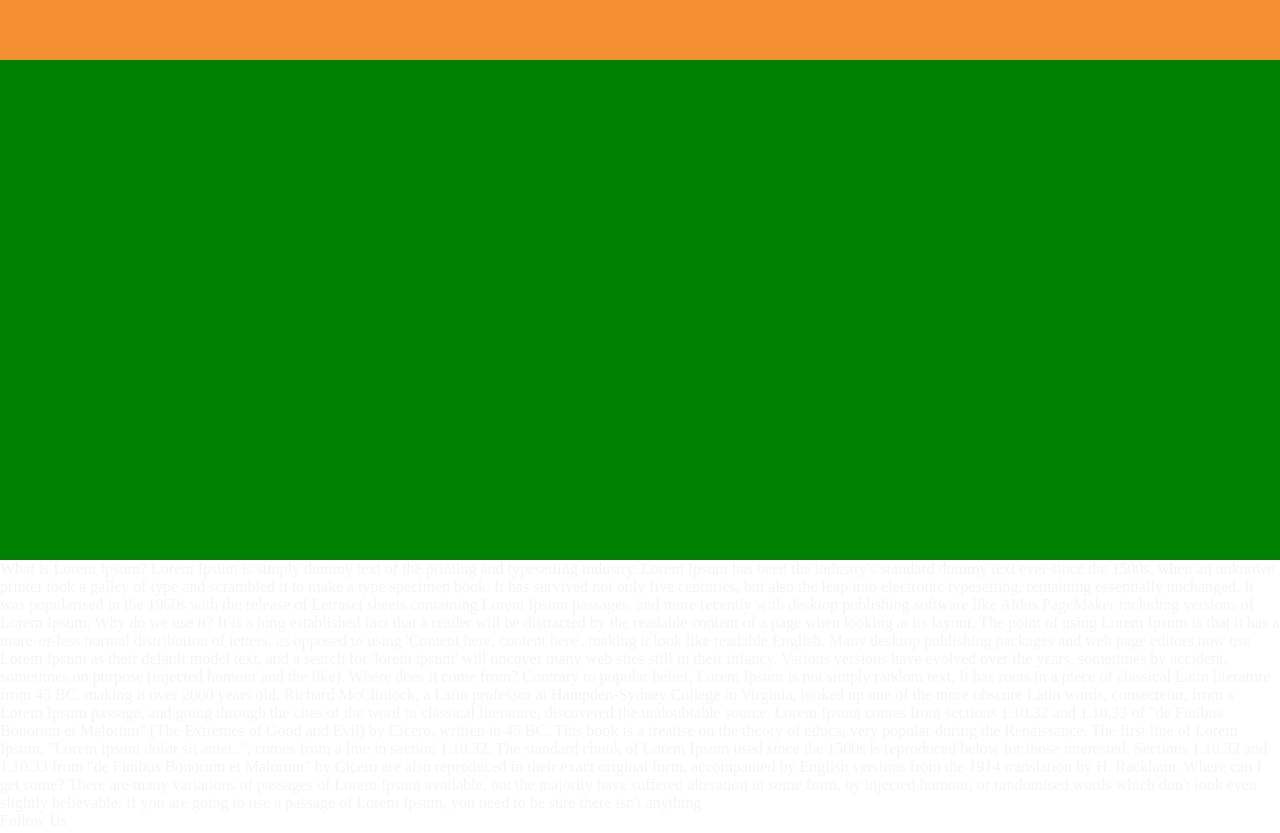
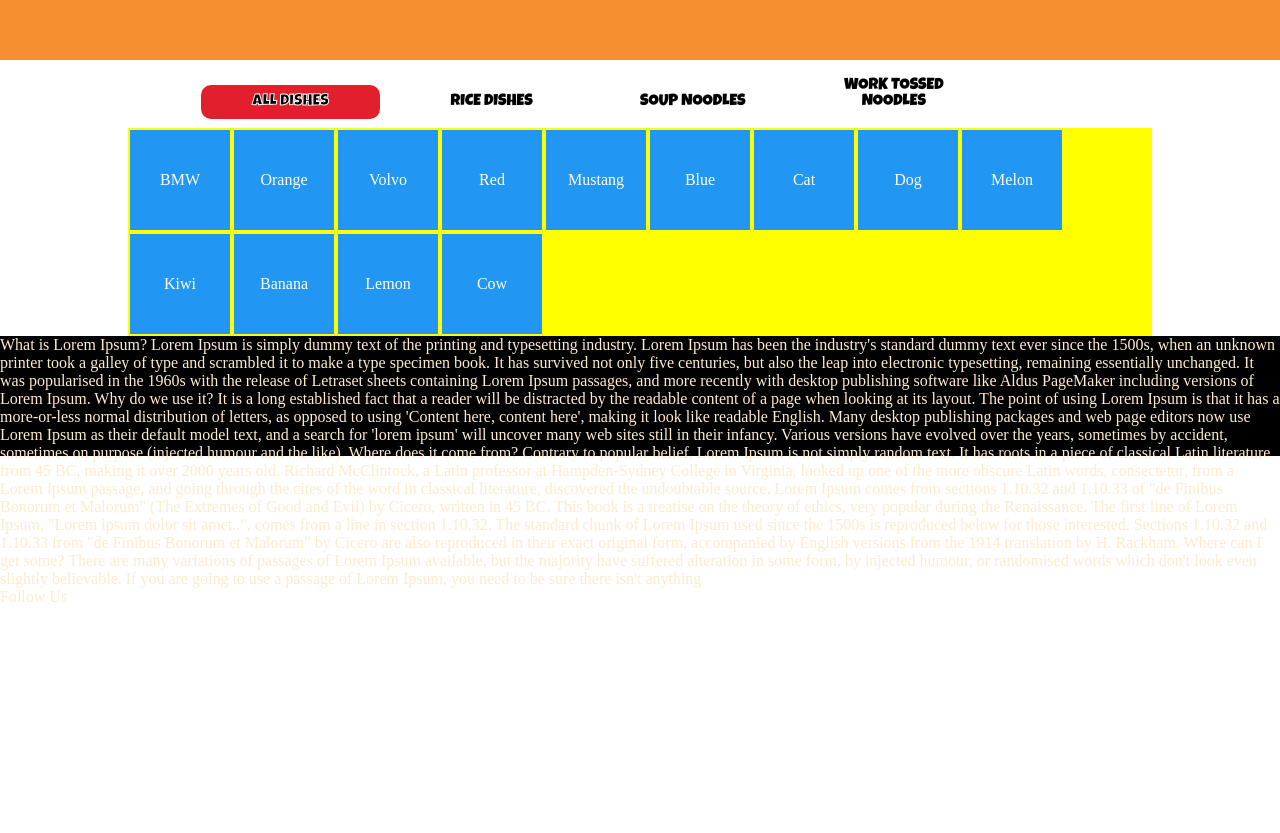
Before and after one commit to Mshahas786/noodlecanteen, a plain HTML site: page noodlecanteen.html in a window 1280 px wide. Shown: the part 1540-2373 px from the top of the page. After the commit the page ends 2146 px from the top, so only its background shows below. Drawn offline with nearby package versions, Linux system fonts and the light colour scheme.

Commit message:
menu filter added

```diff
--- /dev/null
+++ b/js/script.js
@@ -0,0 +1,53 @@
+
+
+// ------------------------menu---------------------------//
+
+filterSelection("all")
+function filterSelection(c) {
+  var x, i;
+  x = document.getElementsByClassName("filterDiv");
+  if (c == "all") c = "";
+  // Add the "show" class (display:block) to the filtered elements, and remove the "show" class from the elements that are not selected
+  for (i = 0; i < x.length; i++) {
+    w3RemoveClass(x[i], "show");
+    if (x[i].className.indexOf(c) > -1) w3AddClass(x[i], "show");
+  }
+}
+
+// Show filtered elements
+function w3AddClass(element, name) {
+  var i, arr1, arr2;
+  arr1 = element.className.split(" ");
+  arr2 = name.split(" ");
+  for (i = 0; i < arr2.length; i++) {
+    if (arr1.indexOf(arr2[i]) == -1) {
+      element.className += " " + arr2[i];
+    }
+  }
+}
+
+// Hide elements that are not selected
+function w3RemoveClass(element, name) {
+  var i, arr1, arr2;
+  arr1 = element.className.split(" ");
+  arr2 = name.split(" ");
+  for (i = 0; i < arr2.length; i++) {
+    while (arr1.indexOf(arr2[i]) > -1) {
+      arr1.splice(arr1.indexOf(arr2[i]), 1);
+    }
+  }
+  element.className = arr1.join(" ");
+}
+
+// Add active class to the current control button (highlight it)
+var btnContainer = document.getElementById("myBtnContainer");
+var btns = btnContainer.getElementsByClassName("btn");
+for (var i = 0; i < btns.length; i++) {
+  btns[i].addEventListener("click", function() {
+    var current = document.getElementsByClassName("active");
+    current[0].className = current[0].className.replace(" active", "");
+    this.className += " active";
+  });
+}
+
+// ------------------------menu---------------------------//
--- a/noodlecanteen.html
+++ b/noodlecanteen.html
@@ -38,7 +38,7 @@
       <nav class="top-nav">
         <ul class="top-list">
           <li id="home" class="top-nav-list">
-            <a class="top-nav-link" href="#home"></a>HOME
+            <a class="top-nav-link" href="header"></a>HOME
           </li>
           <li id="about" class="top-nav-list">
             <a class="top-nav-link" href="#menu"></a>MENU
@@ -75,26 +75,57 @@
     </div>
 
     <div id="oderonline">
-
-
       <div class="delivery_home">
-        <img class="home_delivery_img" src="images/delivery01.png" alt="">
+        <img class="home_delivery_img" src="images/delivery01.png" alt="" />
       </div>
 
       <div class="order_text_cntr">
         <button class="order_headline">0RDER 0NLINE</button>
       </div>
 
+      <div class="delivery_boy">
+        <img class="delivery_bike_img" src="images/delivery.png" alt="" />
+      </div>
+    </div>
 
-      <div class="delivery_boy">
-        <img class="delivery_bike_img" src="images/delivery.png" alt="">
+
+
+
+
+    <div id="menu">
+      <!-- Control buttons -->
+      <div id="myBtnContainer">
+        <button class="btn active" onclick="filterSelection('all')">
+          ALL DISHES
+        </button>
+        <button class="btn" onclick="filterSelection('cars')">RICE DISHES</button>
+        <button class="btn" onclick="filterSelection('animals')">
+          SOUP NOODLES
+        </button>
+        <button class="btn" onclick="filterSelection('fruits')">WORK TOSSED NOODLES</button>
       </div>
 
+      <!-- The filterable elements. Note that some have multiple class names (this can be used if they belong to multiple categories) -->
+      <div class="container">
+        <div class="filterDiv cars">BMW</div>
+        <div class="filterDiv colors fruits">Orange</div>
+        <div class="filterDiv cars">Volvo</div>
+        <div class="filterDiv colors">Red</div>
+        <div class="filterDiv cars animals">Mustang</div>
+        <div class="filterDiv colors">Blue</div>
+        <div class="filterDiv animals">Cat</div>
+        <div class="filterDiv animals">Dog</div>
+        <div class="filterDiv fruits">Melon</div>
+        <div class="filterDiv fruits animals">Kiwi</div>
+        <div class="filterDiv fruits">Banana</div>
+        <div class="filterDiv fruits">Lemon</div>
+        <div class="filterDiv animals">Cow</div>
+      </div>
     </div>
 
-    <div id="menu">
 
-    </div>
+
+
 
     <div id="aboutus"></div>
 
@@ -154,5 +185,7 @@
       integrity="sha256-9/aliU8dGd2tb6OSsuzixeV4y/faTqgFtohetphbbj0="
       crossorigin="anonymous"
     ></script>
+
+    <script src="js/script.js"></script>
   </body>
 </html>
--- a/sass/_desktop.scss
+++ b/sass/_desktop.scss
@@ -150,12 +150,6 @@ button{
     float: right;
   }
 
-  #menu{
-    width: 100%;
-    height: 500px;
-    background-color: green;
-  }
-
 
 
 
--- a/sass/_footer.scss
+++ b/sass/_footer.scss
@@ -1,6 +1,6 @@
 #myfooter {
     width: 100%;
-    height: 1200px;
-
-    color: whitesmoke;
+    height: 120px;
+    color: blanchedalmond;
+    background-color: black;
   }
--- /dev/null
+++ b/sass/_menu.scss
@@ -0,0 +1,59 @@
+.menu{
+  width: 100%;
+
+}
+
+#myBtnContainer{
+  width: 70%;
+  margin: auto;
+}
+
+.container {
+  width: 80%;
+  margin: auto;
+  background-color: yellow;
+  overflow: hidden;
+  }
+
+
+  .filterDiv {
+    float: left;
+    background-color: #2196F3;
+    color: #ffffff;
+    width: 100px;
+    line-height: 100px;
+    text-align: center;
+    margin: 2px;
+    display: none; /* Hidden by default */
+  }
+
+  /* The "show" class is added to the filtered elements */
+  .show {
+    display: block;
+  }
+
+  /* Style the buttons */
+  .btn {
+    border: none;
+    outline: none;
+    padding: 1%;
+    margin: 1%;
+    font-family: "Luckiest Guy", cursive;
+    font-size: 1rem;
+    border-radius: 10px;
+    background-color: white;
+    cursor: pointer;
+  }
+
+  /* Add a light grey background on mouse-over */
+  .btn:hover {
+    background-color: #ddd;
+  }
+
+  /* Add a dark background to the active button */
+  .btn.active {
+    background-color: #E2202D;
+    color: black;
+    -webkit-text-stroke-width: 1px;
+    -webkit-text-stroke-color:white;
+  }
--- a/sass/style.scss
+++ b/sass/style.scss
@@ -2,5 +2,6 @@
 @import "footer";
 @import "typography";
 @import "containers";
+@import "menu";
 @import "desktop";
 @import "mobile";
```
Also changed, not shown: css/style.css, 1 other file.
